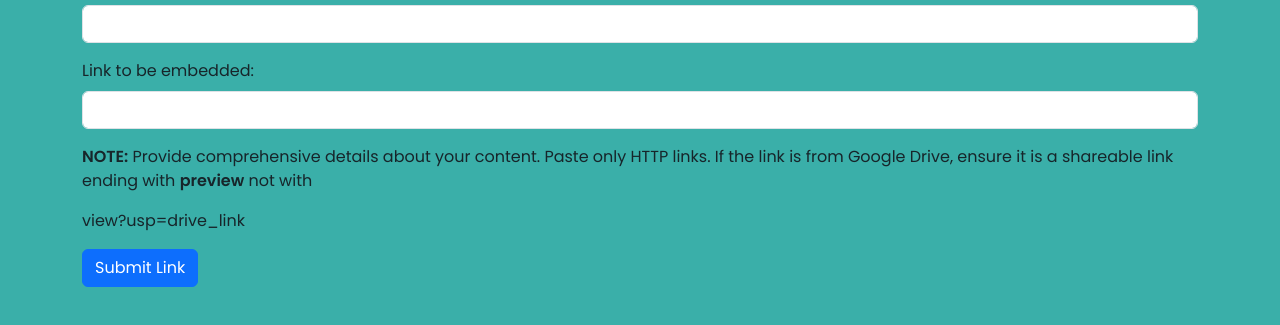
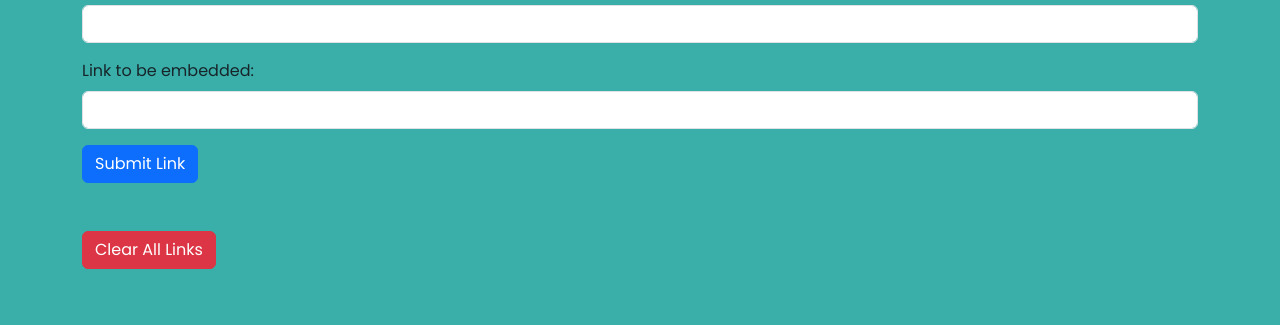
Before and after one commit to Hamza-alikazmi/unis, a website: page public/index.html in a window 1280 px wide. Shown: the part 153-478 px from the top of the page. Drawn offline with nearby package versions, Linux system fonts and the light colour scheme; no server answers.

Commit message:
Update index.html

```diff
--- a/public/index.html
+++ b/public/index.html
@@ -99,12 +99,12 @@
         <input type="url" id="linkUrl" name="linkUrl" class="form-control" required>
       </div>
 
-      <p><strong id="note">NOTE:</strong> Provide comprehensive details about your content. Paste only HTTP links. If the link is from Google Drive, ensure it is a shareable link ending with <strong>preview</strong> not with <div id="not">view?usp=drive_link</div></p>
-
       <button type="submit" class="btn btn-primary">Submit Link</button>
     </form>
 
     <div id="embeddedContent" class="mt-4"></div> <!-- Embedded content section -->
+
+    <button class="btn btn-danger mt-4" onclick="clearLinks()">Clear All Links</button>
   </div>
 
   <!-- JavaScript -->
```
